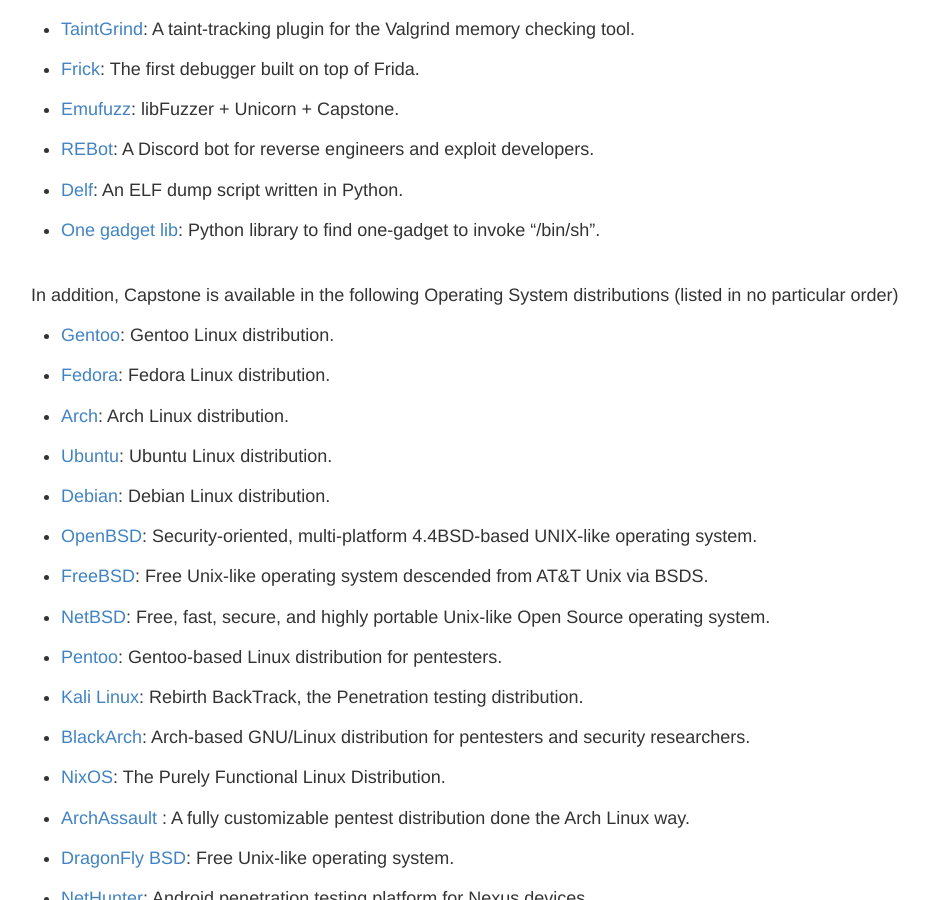
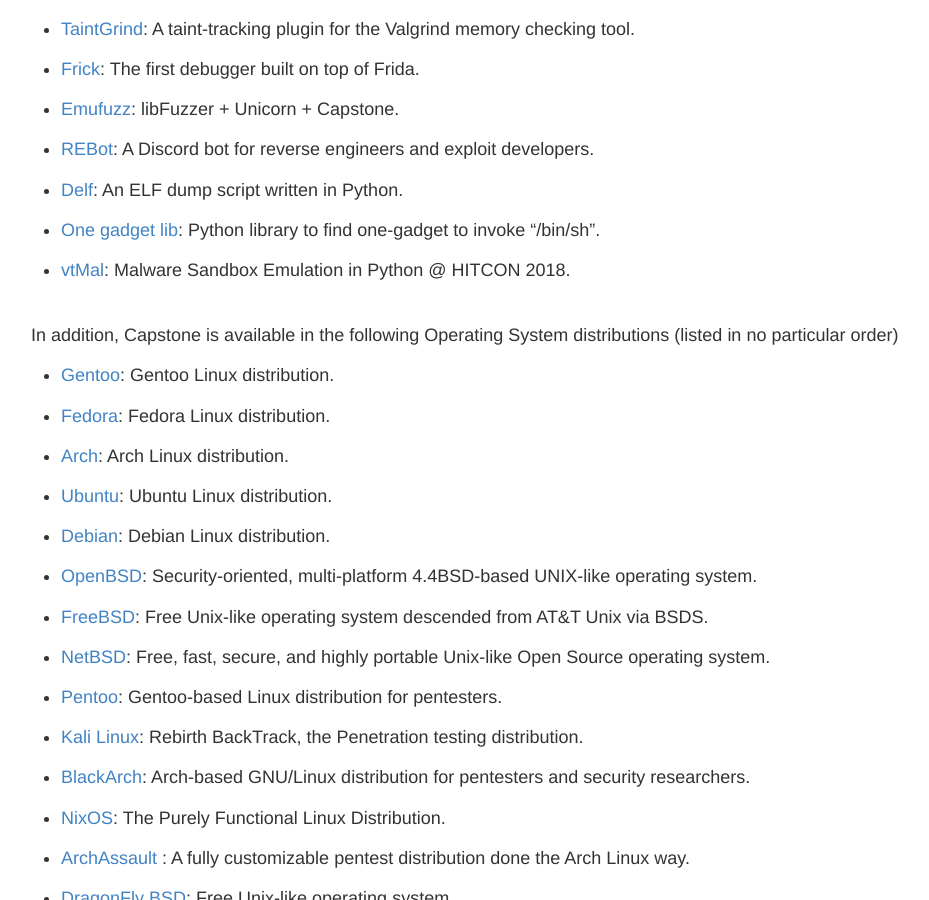
Before and after one commit to capstone-engine/capstone-engine.github.io, a Jekyll site: the page built from showcase.md, in a window 1280 px wide and 900 px high, scrolled down 16572 px. Shown: the whole window, without its empty margins (169-1098 px from the left). Built offline with Jekyll 4.4.1, drawn with Linux system fonts in a browser that asks for light colours; some of the changed lines change nothing that is shown.

Commit message:
showcase

```diff
--- a/showcase.md
+++ b/showcase.md
@@ -5,7 +5,7 @@
 
 ## Showcase
 
-In our knowledge, Capstone has been used by **399** following products (listed in no particular order).
+In our knowledge, Capstone has been used by **400** following products (listed in no particular order).
 
 - [Unicorn](http://www.unicorn-engine.org): Lightweight multi-arch, multi-platform CPU emulator framework.
 
@@ -807,6 +807,8 @@
 
 - [One gadget lib](https://github.com/szk3y/one-gadget-lib): Python library to find one-gadget to invoke "/bin/sh".
 
+- [vtMal](https://github.com/aaaddress1/vtMal): Malware Sandbox Emulation in Python @ HITCON 2018.
+
 
 <br>
 In addition, Capstone is available in the following Operating System distributions (listed in no particular order)
```
